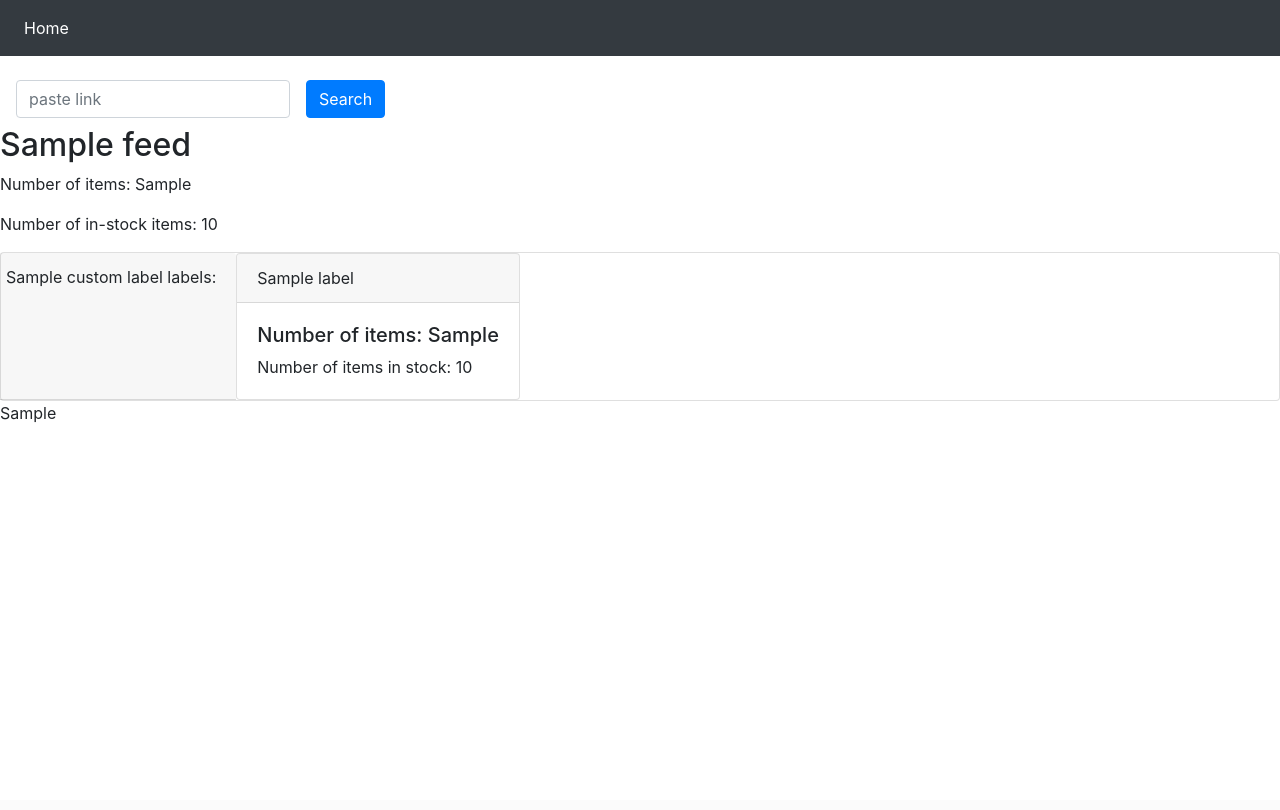
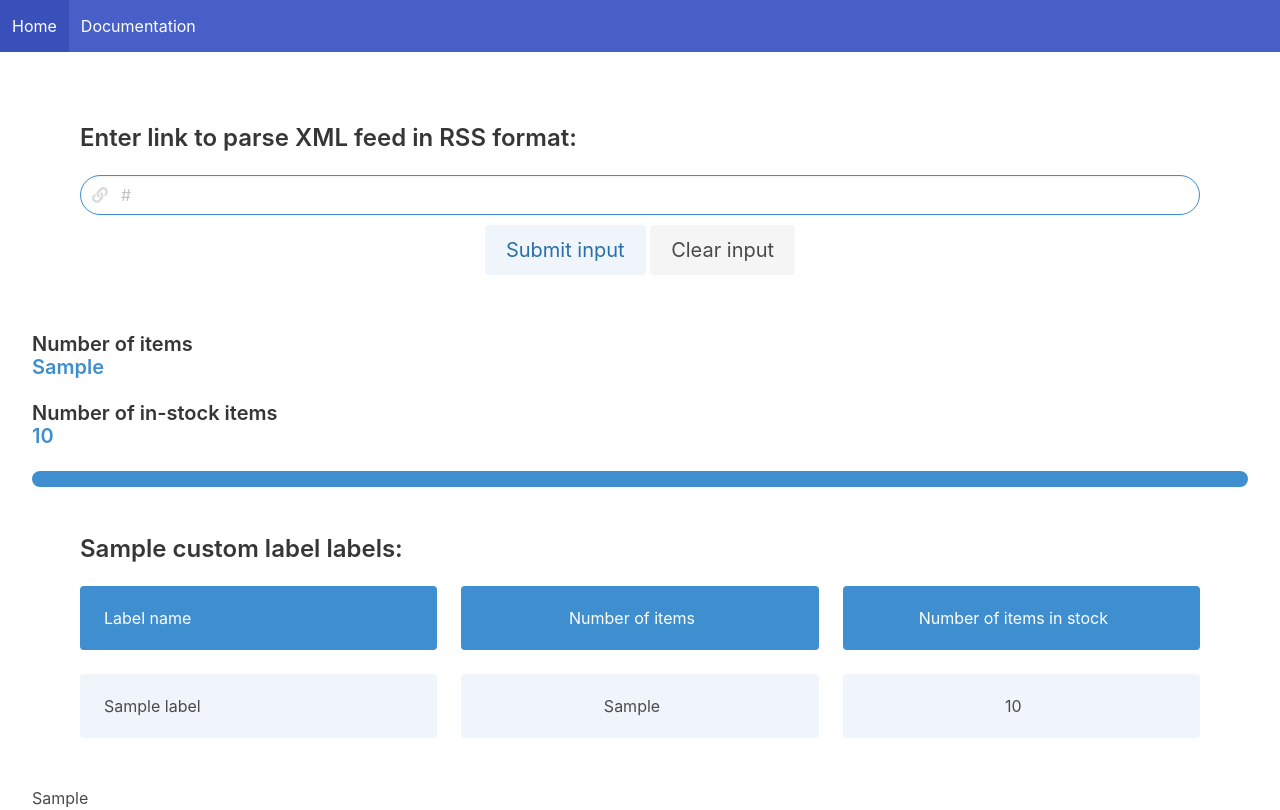
Before and after one commit to MayarKarkout/feed, a Django app: template xmlfeed/templates/reader.html in a window 1280 px wide. Before the commit the page ends 422 px from the top, so only its background shows below. Run offline with Django 3.2, Linux system fonts and the light colour scheme; the template is opened without the code that fills it: most values are stand-ins (such as "Sample title", 1, 10 or a date in 2020); some libraries are stand-ins or nearby versions.

Commit message:
Add Bulma to frontend

```diff
--- a/xmlfeed/templates/base.html
+++ b/xmlfeed/templates/base.html
@@ -2,27 +2,29 @@
 
 <head>
 
-<title>Django RSS Reader</title>
+    <title>Django RSS Reader</title>
 
-<script src="https://code.jquery.com/jquery-3.3.1.slim.min.js"></script>
-<script src="https://cdnjs.cloudflare.com/ajax/libs/popper.js/1.14.3/umd/popper.min.js"></script>
-<script src="https://stackpath.bootstrapcdn.com/bootstrap/4.1.2/js/bootstrap.min.js"></script>
-<link rel="stylesheet" href="https://stackpath.bootstrapcdn.com/bootstrap/4.1.2/css/bootstrap.min.css">
+    <script src="https://code.jquery.com/jquery-3.3.1.slim.min.js"></script>
+    <script src="https://cdnjs.cloudflare.com/ajax/libs/popper.js/1.14.3/umd/popper.min.js"></script>
+    <script src="https://stackpath.bootstrapcdn.com/bootstrap/4.1.2/js/bootstrap.min.js"></script>
+    <link rel="stylesheet" href="https://cdn.jsdelivr.net/npm/bulma@0.8.2/css/bulma.min.css">
+    <script defer src="https://use.fontawesome.com/releases/v5.3.1/js/all.js"></script>
 
 </head>
 
-<nav class="navbar navbar-expand-sm bg-dark navbar-dark">
 
-<ul class="navbar-nav">
+<nav class="navbar is-link" role="navigation" aria-label="main navigation">
 
-<li class="nav-item active">
+  <div id="navbarBasicExample" class="navbar-menu">
+    <div class="navbar-start">
+      <a class="navbar-item" href="/">Home</a>
 
-<a class="nav-link" href="/">Home</a>
-
-</ul>
-
+      <a class="navbar-item">
+        Documentation
+      </a>
+    </div>
+  </div>
 </nav>
-
 <body>
 
 {% block body %}{% endblock %}
--- a/xmlfeed/templates/reader.html
+++ b/xmlfeed/templates/reader.html
@@ -5,67 +5,92 @@
 
 <br/>
 
+<div class="container is-fluid">
+
+    <section class="section">
+            <div class="title is-4">Enter link to parse XML feed in RSS format:</div>
+
         <form class="form-inline">
+            <div class="control has-icons-left has-text-centered">
 
-    <div class="form-group mx-sm-3 mb-2">
 
-        <input type="text" class="form-control" placeholder="paste link"
+                <input type="text"
+                       class="input is-info is-rounded "
+                       placeholder="{{url}}"
+                       name="url">
+                <span class="icon is-small is-left">
+                <i class="fas fa-link"></i>
+            </span>
 
-               name="url">
 
             </div>
+            <div class="has-text-centered" style="padding:10px">
+                <button type="submit" class="button is-medium is-info is-light">Submit input</button>
+                <button type="reset" class="button is-medium is-light">Clear input</button>
+            </div>
+        </form>
+    </section>
 
-    <button type="submit" class="btn btn-primary mb-2">Search</button>
-
-</form>
+    <section>
 
         {% if feed %}
-
-<h2>{{ feed.feed.title }}</h2>
 
         {% if custom_labels_data %}
 
         {% if nr_of_items %}
-<p> Number of items: {{nr_of_items}} </p>
+        <div class="title is-5"> Number of items
+            <p class="has-text-info	">{{nr_of_items}}</p>
+
+        </div>
         {% endif %}
 
         {% if nr_of_in_stock_items %}
-<p> Number of in-stock items: {{nr_of_in_stock_items}} </p>
+        <div class="title is-5"> Number of in-stock items
+            <p class="has-text-info	">{{nr_of_in_stock_items}}</p>
+        </div>
+
+        <progress class="progress is-info" value="{{nr_of_in_stock_items}}" max="{{nr_of_items}}"></progress>
+
         {% endif %}
+    </section>
 
+    <section>
         {% for custom_label in custom_labels_data %}
         {% if custom_label.custom_label_values %}
 
-<div class="card">
-    <div class="row">
-        <div class="card-header">
+        <div class="section">
+            <div class="title is-4">
                 {{ custom_label.custom_label }} labels:
+            </div>
+
+            <div class="columns is-vcentered">
+                <div class="column">
+                    <p class="notification is-info">Label name</p>
+                </div>
+                <div class="column has-text-centered">
+                    <p class="notification is-info">Number of items</p>
+                </div>
+                <div class="column has-text-centered">
+                    <p class="notification is-info">Number of items in stock</p>
+                </div>
             </div>
 
             {% for label in custom_label.custom_label_values %}
 
 
+            <div class="columns is-vcentered">
                 <div class="column">
-            <div class="card">
-
-                <div class="card-header">
-
-                    {{ label.label_name }}
-
+                    <p class="notification has-background-info-light ">{{ label.label_name }}</p>
                 </div>
-
-                <div class="card-body">
-
-                    <h5 class="card-text">Number of items: {{ label.nr_of_items }}</h5>
-
-                    <p class="card-text">Number of items in stock: {{ label.nr_of_items_in_stock }}</p>
-
+                <div class="column has-text-centered">
+                    <p class="notification has-background-info-light">{{ label.nr_of_items }}</p>
                 </div>
-
+                <div class="column has-text-centered">
+                    <p class="notification has-background-info-light">{{ label.nr_of_items_in_stock }}</p>
                 </div>
             </div>
             {% endfor %}
-    </div>
+
         </div>
         <!--</div><p>{{ entry.published }}</p>-->
 
@@ -78,7 +103,10 @@
 
         <br/>
 
-<p>{{ error_msg }}</p>
+        <p class="has-text-danger">{{ error_msg }}</p>
+
+    </section>
+</div>
 
 {% endif %}
 
--- a/xmlfeed/views.py
+++ b/xmlfeed/views.py
@@ -41,6 +41,7 @@ def index(request):
             raise exceptions.MissingSchema
 
         return render(request, 'reader.html', {
+            'url': url,
             'feed': product_feed.feed,
             'nr_of_items': nr_of_items,
             'nr_of_in_stock_items': nr_of_in_stock_items,
```
Lines whose indentation alone changed are shown as unchanged.
